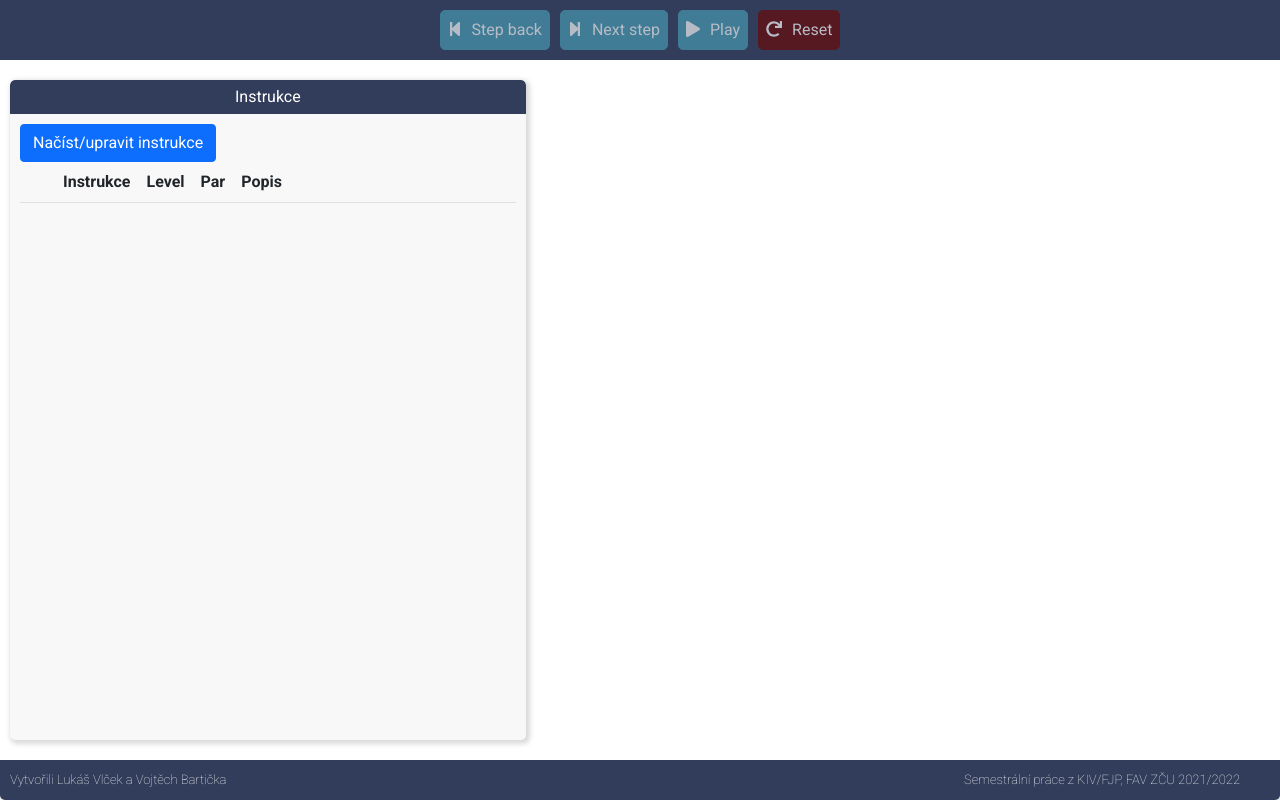
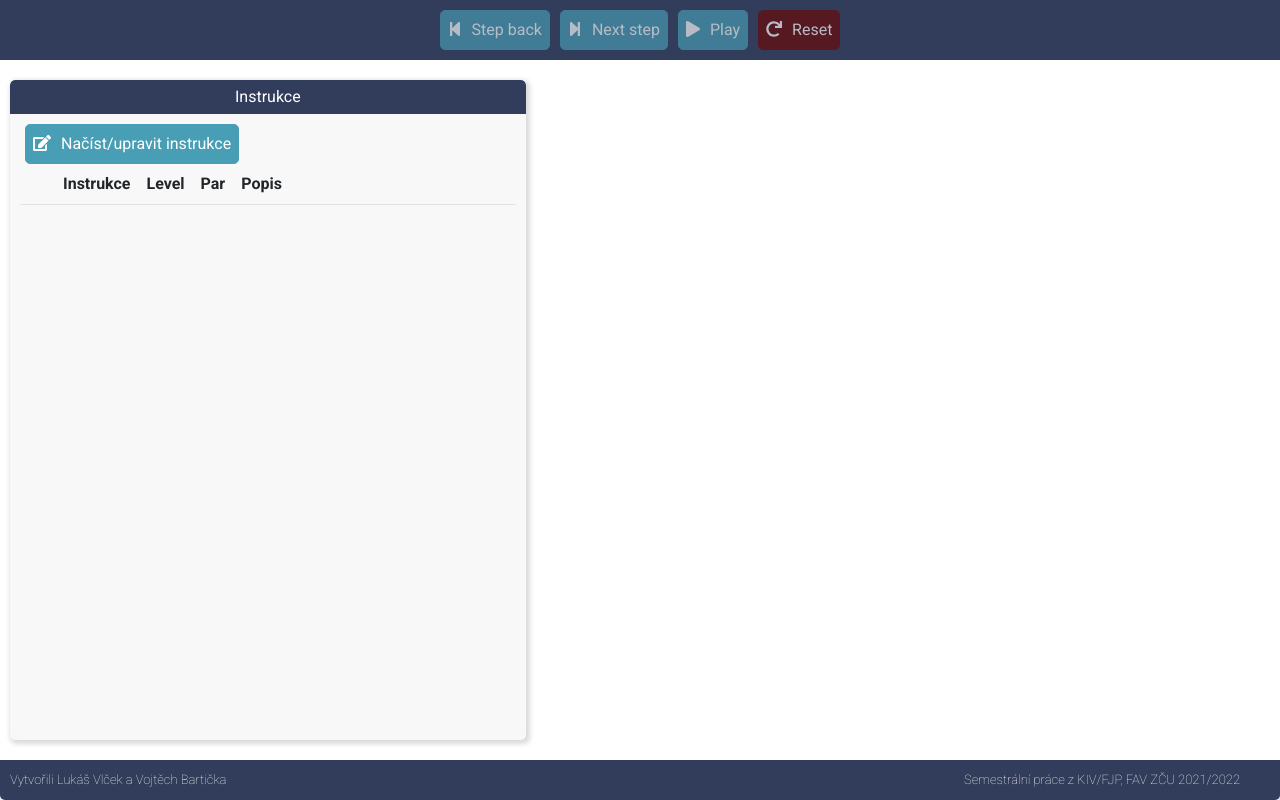
Before and after one commit to SpeekeR99/ZS23_FJP_PL0_INTERPRETER_Kimlova_Zappe, a Next.js app in the folder pl0/: page / in a window 1280 px wide. Built offline with nearby package versions, Linux system fonts and the light colour scheme.

Commit message:
Instructions loading icon added

```diff
--- a/pl0/components/instructions/InstructionsLoader.tsx
+++ b/pl0/components/instructions/InstructionsLoader.tsx
@@ -5,7 +5,9 @@ import { ParseAndValidate, PreprocessingError } from '../../core/validator';
 import { ShowToast } from '../../utils/alerts';
 import { OKView } from '../general/OKView';
 import styles from '../../styles/instructions.module.css';
+import { ButtonStyle, IconButton } from '../general/IconButton';
 
+import { faEdit } from '@fortawesome/free-solid-svg-icons';
 type InstructionsLoaderProps = {
     instructionsLoaded: (
         instructions: Instruction[],
@@ -115,9 +117,12 @@ export function InstructionsLoader(props: InstructionsLoaderProps) {
 
     return (
         <>
-            <Button variant="primary" onClick={handleShow}>
-                Načíst/upravit instrukce
-            </Button>
+            <IconButton
+                onClick={handleShow}
+                text={'Načíst/upravit instrukce'}
+                icon={faEdit}
+                style={ButtonStyle.STANDARD}
+            />
 
             <Modal
                 show={showModal}
```
